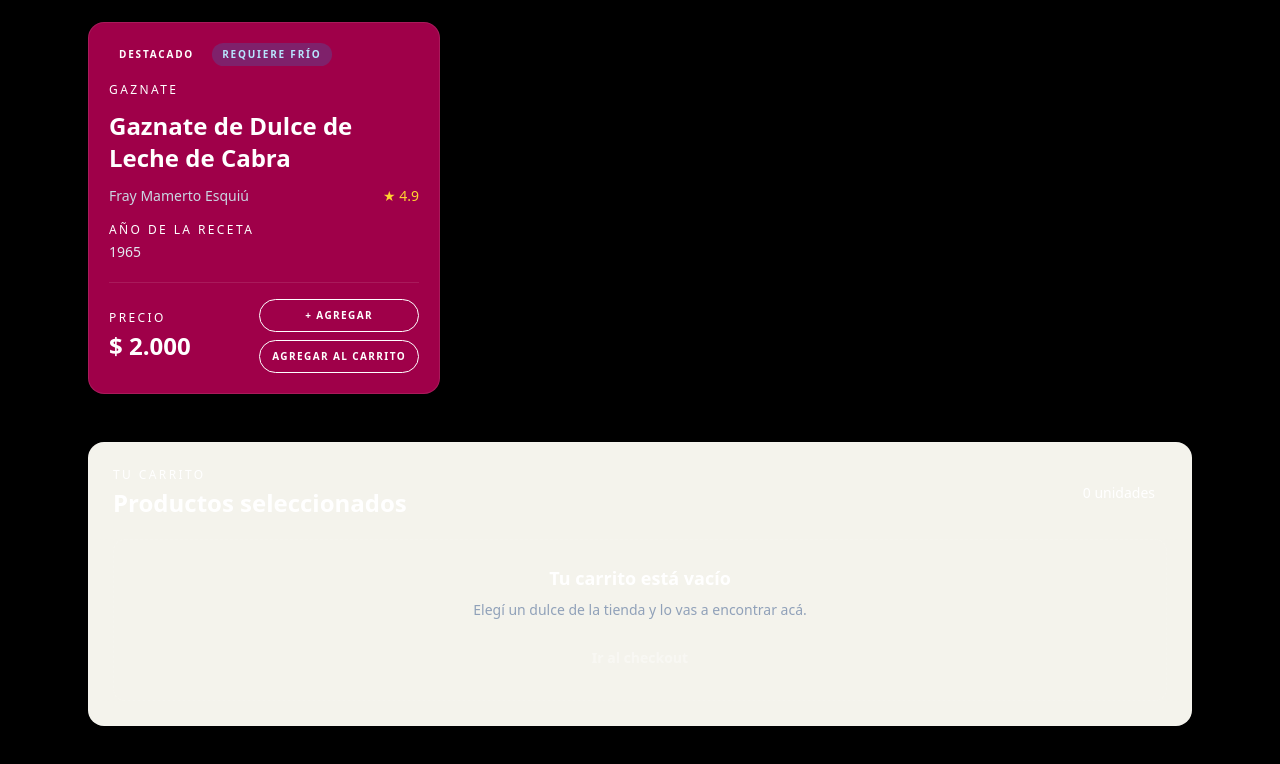
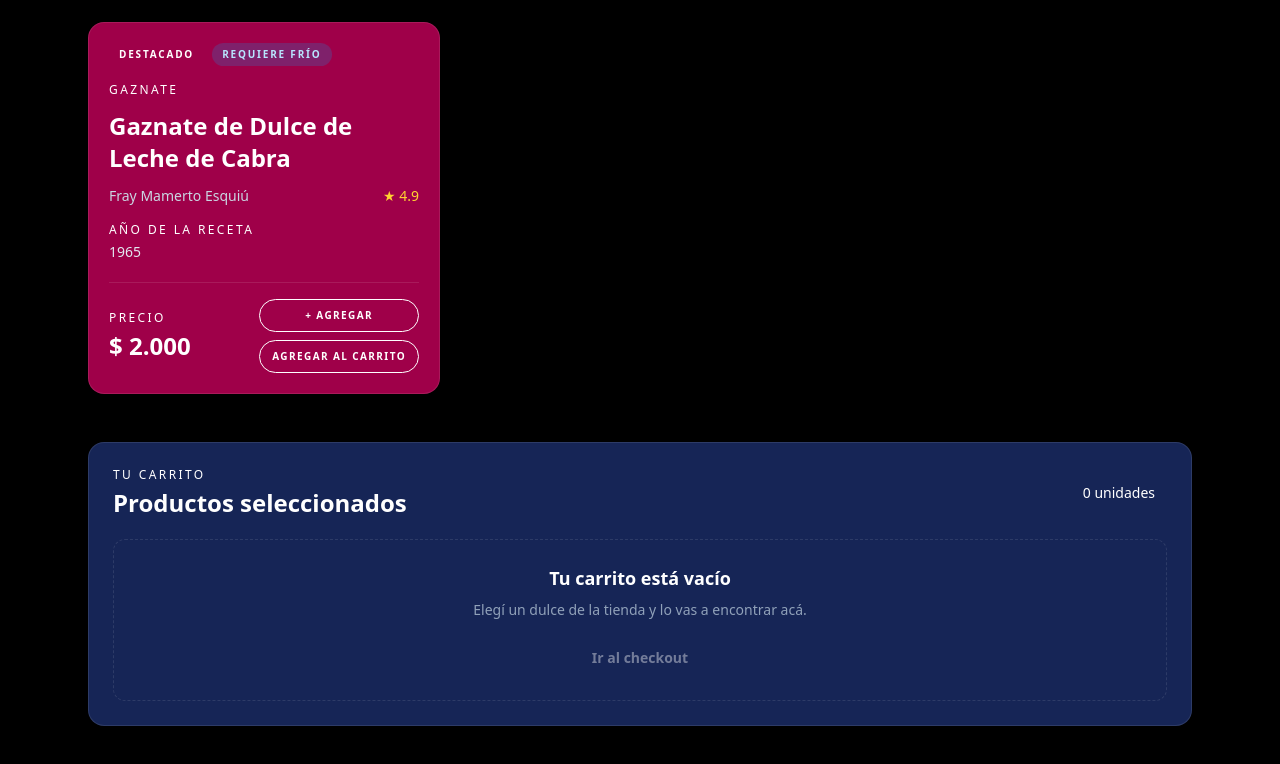
Before and after one commit to Mar-Jose/Nodo.c5.Sprint3, a React (Vite) app: page / in a window 1280 px wide. Shown: the part 3512-4276 px from the top of the page. Built offline with nearby package versions, Linux system fonts and the light colour scheme.

Commit message:
agregue fondo-color a card en carrito.jsx, cambio de color de botones +/- carritoitem.jsx y cambio color de card en DulceCard.jsx

```diff
--- a/src/components/Carrito.jsx
+++ b/src/components/Carrito.jsx
@@ -13,7 +13,7 @@ function Carrito({ onIrAlCheckout }) {
   } = useCarritoContext()
 
   return (
-    <section className="mt-12 rounded-2xl border border-white/10 bg-surface p-5 sm:p-6">
+    <section className="mt-12 rounded-2xl border border-white/10 bg-blue-950 p-5 text-white sm:p-6">
       <div className="flex flex-wrap items-center justify-between gap-3">
         <div>
           <p className="text-xs uppercase tracking-[0.2em] text-muted">Tu carrito</p>
--- a/src/components/CarritoItem.jsx
+++ b/src/components/CarritoItem.jsx
@@ -23,7 +23,7 @@ function CarritoItem({ item, onCambiarCantidad, onQuitar }) {
           type="button"
           onClick={disminuirCantidad}
           aria-label={`Disminuir cantidad de ${item.nombre}`}
-          className="h-8 w-8 rounded-full border border-white/10 bg-white/5 text-lg text-white transition hover:bg-white/10"
+          className="h-8 w-8 rounded-full border border-red-400/40 bg-rose-500/10 text-lg text-rose-200 transition hover:bg-rose-500/20"
         >
           -
         </button>
@@ -33,7 +33,7 @@ function CarritoItem({ item, onCambiarCantidad, onQuitar }) {
           onClick={aumentarCantidad}
           disabled={item.stock != null && item.cantidad >= item.stock}
           aria-label={`Aumentar cantidad de ${item.nombre}`}
-          className="h-8 w-8 rounded-full border border-white/10 bg-white/5 text-lg text-white transition hover:bg-white/10 disabled:cursor-not-allowed disabled:opacity-40"
+          className="h-8 w-8 rounded-full border border-emerald-400/40 bg-emerald-500/10 text-lg text-emerald-200 transition hover:bg-emerald-500/20 disabled:cursor-not-allowed disabled:opacity-40"
         >
           +
         </button>
--- a/src/components/DulceCard.jsx
+++ b/src/components/DulceCard.jsx
@@ -90,7 +90,7 @@ function DulceCard({ item }) {
           <button
             type="button"
             onClick={() => agregar(item)}
-            className="w-full rounded-full border border-brand/30 bg-brand px-3 py-2 text-[10px] font-semibold uppercase tracking-[0.14em] text-white transition hover:bg-brand/80 sm:w-auto"
+            className="w-full rounded-full border border-brand/30 bg-brand px-3 py-2 text-[10px] font-semibold uppercase tracking-[0.14em] text-white transition hover:border-emerald-600 hover:bg-emerald-600 sm:w-auto"
           >
             Agregar al carrito
           </button>
```
